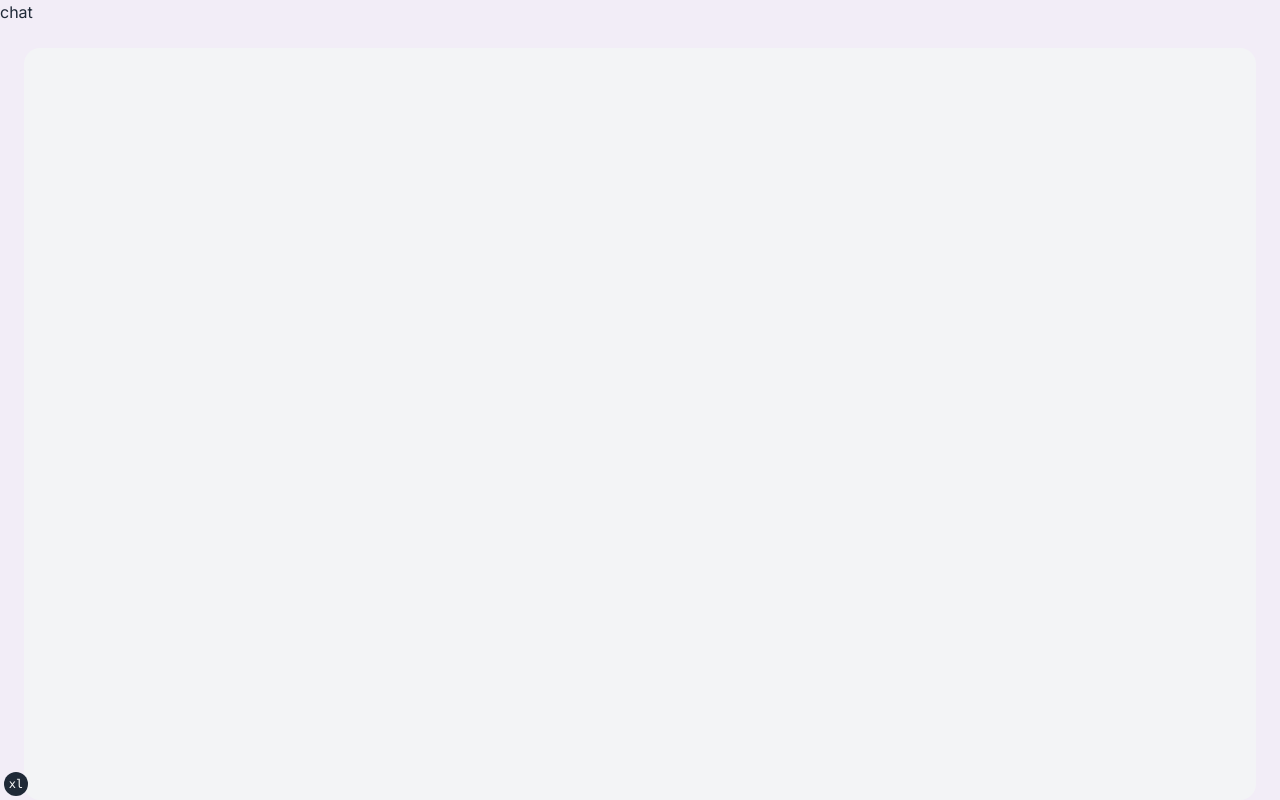
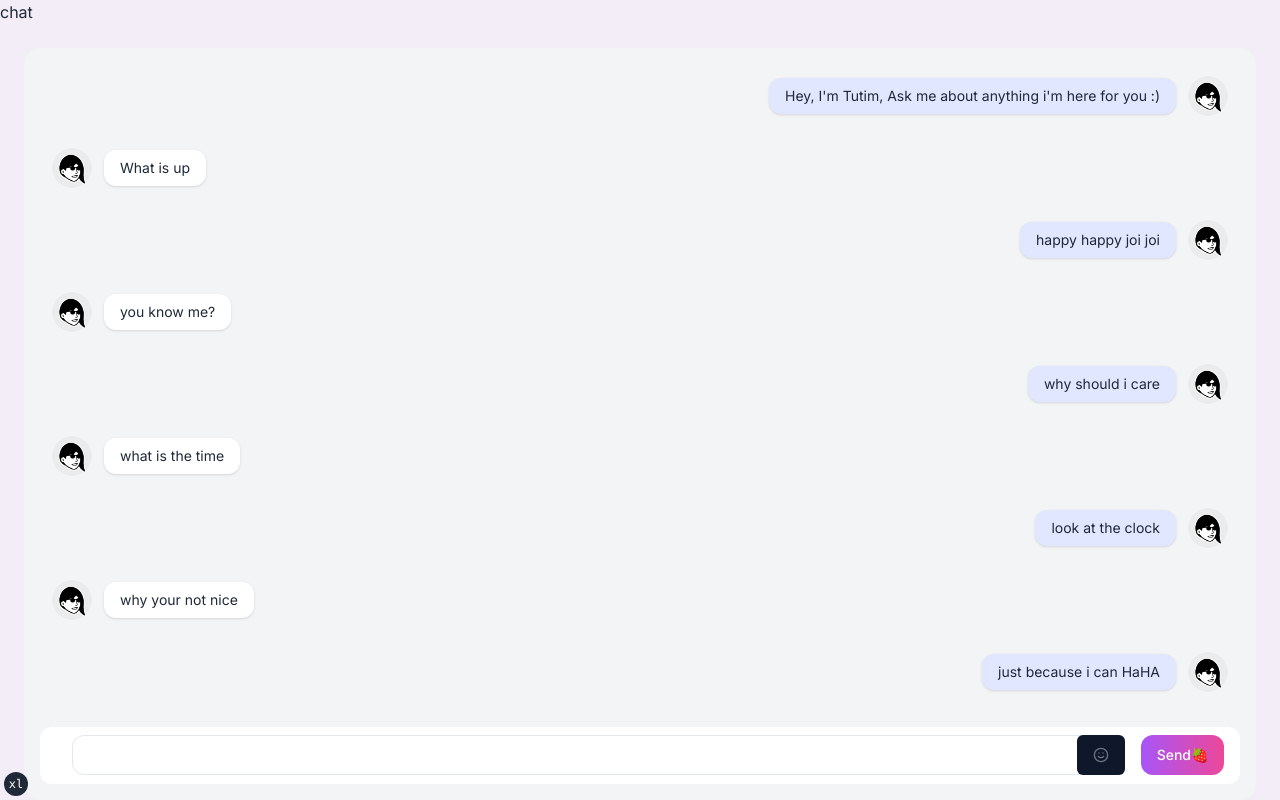
Before and after one commit to eylonmiz/tutim-frontend, a Next.js app in the folder frontend/portal/: page /chatbot in a window 1280 px wide. Built offline with nearby package versions, Linux system fonts and the light colour scheme.

Commit message:
feat(input and send buton): add  input tag and button, styling only

```diff
--- a/frontend/portal/app/chatbot/components/ChatBot.tsx
+++ b/frontend/portal/app/chatbot/components/ChatBot.tsx
@@ -5,15 +5,35 @@ import React, { useCallback, useMemo, useState } from "react"
 import useChatbot from "../hooks/useChatbot"
 import ChatBotContainer from "./ChatBotContainer"
 import Content from "./Content"
+import FooterInput from "./footer/FooterInput"
+import Input from "./footer/Input"
+import SubmitButton from "./footer/SubmitButton"
+
+interface InputProps {
+  value: string
+  onChange: () => void
+  clear: () => void
+  ref: React.RefObject<HTMLInputElement>
+}
 
 const ChatBot = () => {
   const { messages, addMessage } = useChatbot()
+  const [loading, setLoading] = useState<boolean>(false)
   const memoizedMessages: Message[] = useMemo(() => messages, [messages])
 
+  const inputProps = {} as InputProps
   return (
     <>
       <ChatBotContainer>
         <Content messages={memoizedMessages} />
+        <FooterInput>
+          <Input {...inputProps} />
+          <SubmitButton
+            value={inputProps.value}
+            handlemessage={() => console.log("do something")}
+            isLoading={loading}
+          />
+        </FooterInput>
       </ChatBotContainer>
     </>
   )
--- /dev/null
+++ b/frontend/portal/app/chatbot/components/footer/FooterInput.tsx
@@ -0,0 +1,11 @@
+import React from "react"
+
+const FooterInput: React.FC<{ children: React.ReactNode }> = ({ children }) => {
+  return (
+    <div className="flex h-16 w-full flex-row items-center rounded-xl bg-white px-4">
+      {children}
+    </div>
+  )
+}
+
+export default React.memo(FooterInput)
--- /dev/null
+++ b/frontend/portal/app/chatbot/components/footer/Input.tsx
@@ -0,0 +1,41 @@
+"use client"
+
+import React, { InputHTMLAttributes, KeyboardEvent, forwardRef } from "react"
+import { Smile } from "lucide-react"
+
+import { Button } from "@/components/ui/button"
+
+interface InputProps extends InputHTMLAttributes<HTMLInputElement> {
+  value: string
+  onChange: () => void
+  clear: () => void
+  ref: React.RefObject<HTMLInputElement>
+}
+
+const Input: React.ForwardRefRenderFunction<HTMLInputElement, InputProps> = (
+  props,
+  ref
+) => {
+  const { ...inputProps } = props
+
+  return (
+    <>
+      <div className="ml-4 grow">
+        <div className="relative w-full">
+          <input
+            ref={ref}
+            type="text"
+            value={inputProps.value}
+            onChange={inputProps.onChange}
+            className="flex h-10 w-full rounded-xl border pl-4 focus:border-indigo-300 focus:outline-none"
+          />
+          <Button className="absolute right-0 top-0 flex h-full w-12 items-center justify-center text-gray-500">
+            <Smile className="h-6 w-6" />
+          </Button>
+        </div>
+      </div>
+    </>
+  )
+}
+
+export default forwardRef(Input)
--- /dev/null
+++ b/frontend/portal/app/chatbot/components/footer/SubmitButton.tsx
@@ -0,0 +1,32 @@
+"use client"
+
+import React from "react"
+
+import { Button } from "@/components/ui/button"
+
+const styles = { gradientBg: "bg-gradient-to-r from-purple-500 to-pink-500" }
+
+const SubmitButton: React.FC<{
+  value: string
+  handlemessage: () => void
+  isLoading: boolean
+}> = ({ value, handlemessage, isLoading }) => {
+  const handleSendClick = (event: React.MouseEvent<HTMLButtonElement>) => {
+    event.preventDefault()
+    handlemessage()
+  }
+
+  return (
+    <div className="ml-4">
+      <Button
+        className={`flex shrink-0 items-center justify-center rounded-xl px-4 py-1 text-white ${styles.gradientBg}`}
+        onClick={handleSendClick}
+        disabled={isLoading}
+      >
+        <span className="hidden md:flex"> Send </span> 🍓
+      </Button>
+    </div>
+  )
+}
+
+export default SubmitButton
--- a/frontend/portal/app/chatbot/hooks/useChatbot.tsx
+++ b/frontend/portal/app/chatbot/hooks/useChatbot.tsx
@@ -18,7 +18,7 @@ const useChatbot = (): ChatBotReturnType => {
   const [messages, setMessages] = useState<Message[]>([])
 
   useEffect(() => {
-    if (messages.length === 0) setMessages(messages)
+    if (messages.length === 0) setMessages(scriptHistory)
     return () => {
       //there is noting to clear
     }
```
Also changed, not shown: frontend/portal/app/chatbot/README.md.
